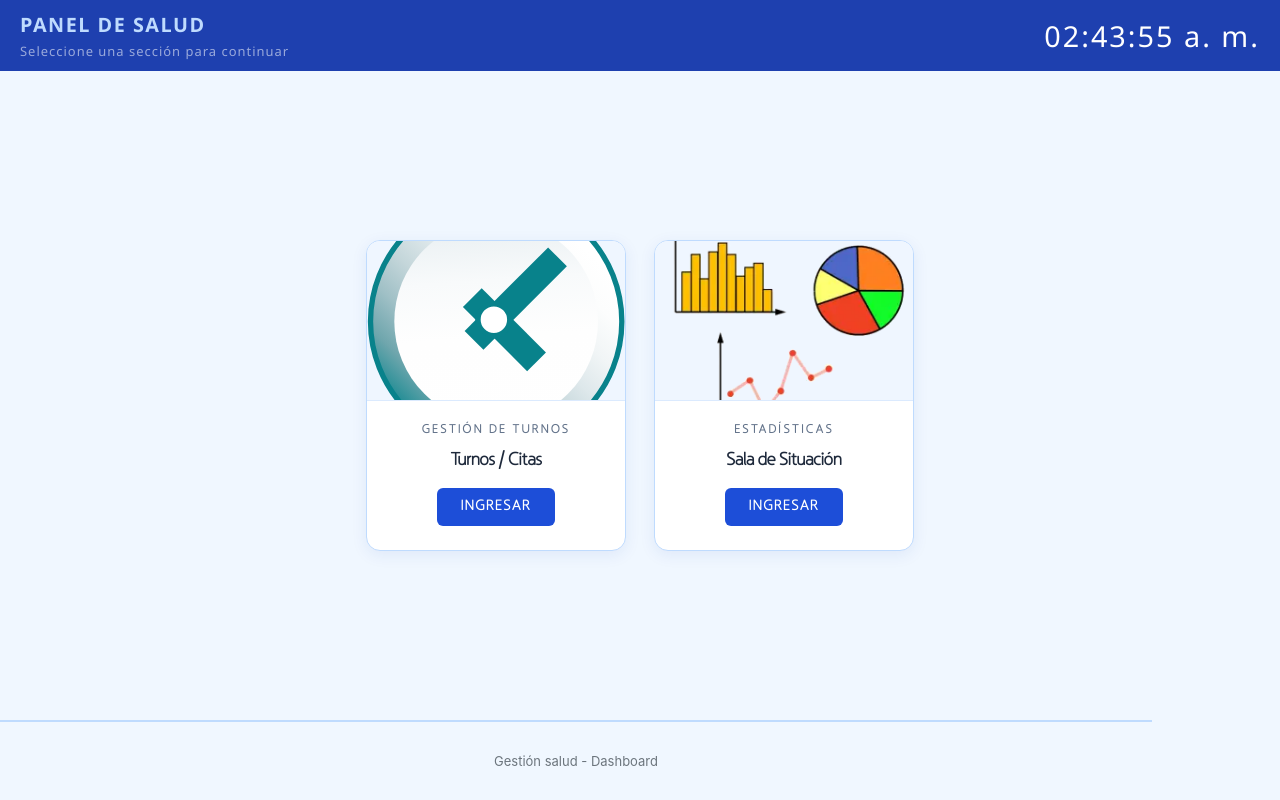
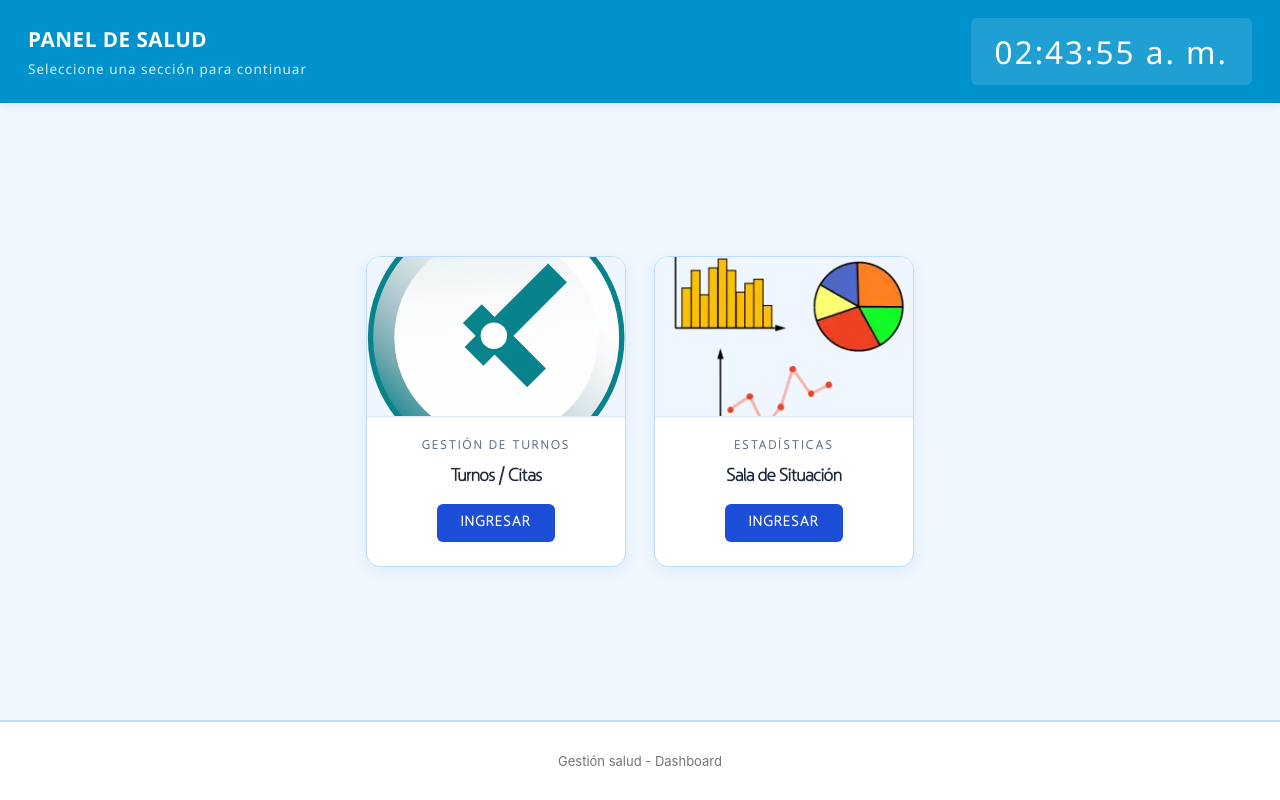
Before and after one commit to alan-livinsky/dashboardv2, a Flask app: page / in a window 1280 px wide. Run offline with Flask 3, Linux system fonts and the light colour scheme.

Commit message:
style(templates): standardize CSS indentation and color variables in layouts
Update formatting for consistency across appointment and base templates, including footer hover colors and CSS structure.

```diff
--- a/app/appointments/templates/layouts/partials/footer.html
+++ b/app/appointments/templates/layouts/partials/footer.html
@@ -122,7 +122,7 @@
   }
 
   .footer-link:hover {
-    color: #0070b0;
+    color: #0092cc;
   }
 
   @media (max-width: 1024px) {
--- a/app/base/templates/layouts/index.html
+++ b/app/base/templates/layouts/index.html
@@ -1,24 +1,30 @@
-{% extends 'layouts/base.html'%}
-
-{% block head %}
+{% extends 'layouts/base.html'%} {% block head %}
 <title>Inicio</title>
-    <link rel="icon" href="/static/images/favicon.ico">
-    <meta http-equiv="Expires" content="0">
-    <meta http-equiv="Last-Modified" content="0">
-    <meta http-equiv="Cache-Control" content="no-cache, mustrevalidate">
-    <meta http-equiv="Pragma" content="no-store">
-    <link rel="stylesheet" href="https://cdn.jsdelivr.net/npm/bootstrap@4.6.0/dist/css/bootstrap.min.css">
+<link rel="icon" href="/static/images/favicon.ico" />
+<meta http-equiv="Expires" content="0" />
+<meta http-equiv="Last-Modified" content="0" />
+<meta http-equiv="Cache-Control" content="no-cache, mustrevalidate" />
+<meta http-equiv="Pragma" content="no-store" />
+<link
+  rel="stylesheet"
+  href="https://cdn.jsdelivr.net/npm/bootstrap@4.6.0/dist/css/bootstrap.min.css"
+/>
 <script src="https://code.jquery.com/jquery-3.5.1.slim.min.js"></script>
 <script src="https://cdn.jsdelivr.net/npm/bootstrap@4.6.0/dist/js/bootstrap.bundle.min.js"></script>
 <style>
-        *, *::before, *::after { box-sizing: border-box; }
+  *,
+  *::before,
+  *::after {
+    box-sizing: border-box;
+  }
 
-        body, html {
+  body,
+  html {
     margin: 0;
     padding: 0;
     min-height: 100vh;
     background: #f0f7ff;
-            font-family: 'Segoe UI', system-ui, sans-serif;
+    font-family: "Segoe UI", system-ui, sans-serif;
     color: #1e293b;
   }
 
@@ -33,34 +39,39 @@
     display: flex;
     align-items: center;
     justify-content: space-between;
-            padding: 10px 20px;
-            background: #1e40af;
+    padding: 18px 28px;
+    background: linear-gradient(135deg, #0092cc 0%, #0092cc 100%);
     flex-shrink: 0;
     gap: 12px;
+    box-shadow: 0 2px 8px rgba(0, 0, 0, 0.08);
   }
 
   .main-header__title {
-            font-size: 1.1rem;
-            font-weight: 600;
-            letter-spacing: 1.5px;
+    font-size: 1.15rem;
+    font-weight: 700;
+    letter-spacing: 0.5px;
     text-transform: uppercase;
-            color: #bfdbfe;
+    color: #ffffff;
     margin: 0;
   }
 
   .main-header__sub {
-            font-size: .72rem;
-            color: rgba(255,255,255,.55);
+    font-size: 0.75rem;
+    color: rgba(255, 255, 255, 0.85);
     letter-spacing: 1px;
-            margin-top: 2px;
+    margin-top: 3px;
+    font-weight: 500;
   }
 
   .main-header__clock {
-            font-size: 1.6rem;
-            font-weight: 200;
+    font-size: 1.75rem;
+    font-weight: 400;
     color: #ffffff;
     letter-spacing: 2px;
     font-variant-numeric: tabular-nums;
+    background: rgba(255, 255, 255, 0.12);
+    padding: 10px 24px;
+    border-radius: 6px;
   }
 
   /* ── Content ── */
@@ -192,19 +212,22 @@
       </a>
     </div>
   </div>
-{% endblock body %}
-
-{% block javascripts %}
+  {% endblock body %} {% block javascripts %}
   <script>
-(function() {
+    (function () {
       function tick() {
-        const el = document.getElementById('reloj');
+        const el = document.getElementById("reloj");
         if (!el) return;
         const now = new Date();
-        el.textContent = now.toLocaleTimeString('es-AR', { hour: '2-digit', minute: '2-digit', second: '2-digit' });
+        el.textContent = now.toLocaleTimeString("es-AR", {
+          hour: "2-digit",
+          minute: "2-digit",
+          second: "2-digit",
+        });
       }
       tick();
       setInterval(tick, 1000);
     })();
   </script>
   {% endblock javascripts %}
+</div>
--- a/app/base/templates/layouts/partials/footer.html
+++ b/app/base/templates/layouts/partials/footer.html
@@ -1,11 +1,15 @@
 <div class="text-center py-3">
-    <small class="text-muted" style="font-size: 13px;">Gestión salud - Dashboard</small>
+  <small class="text-muted" style="font-size: 13px"
+    >Gestión salud - Dashboard</small
+  >
 </div>
 
 <style>
-.footer {
-    background: transparent;
+  .footer {
+    width: 100%;
     padding: 12px 20px;
-    font-family: -apple-system, BlinkMacSystemFont, 'Segoe UI', Roboto, 'Helvetica Neue', sans-serif;
-}
+    font-family:
+      -apple-system, BlinkMacSystemFont, "Segoe UI", Roboto, "Helvetica Neue",
+      sans-serif;
+  }
 </style>
```
Also changed, not shown: other parts of app/base/templates/layouts/index.html (+20 -11 lines), app/appointments/templates/layouts/appointments2.html (+58 -34 lines), app/appointments/templates/layouts/select_consulting_rooms.html (+55 -39 lines). Lines whose indentation alone changed are shown as unchanged.
